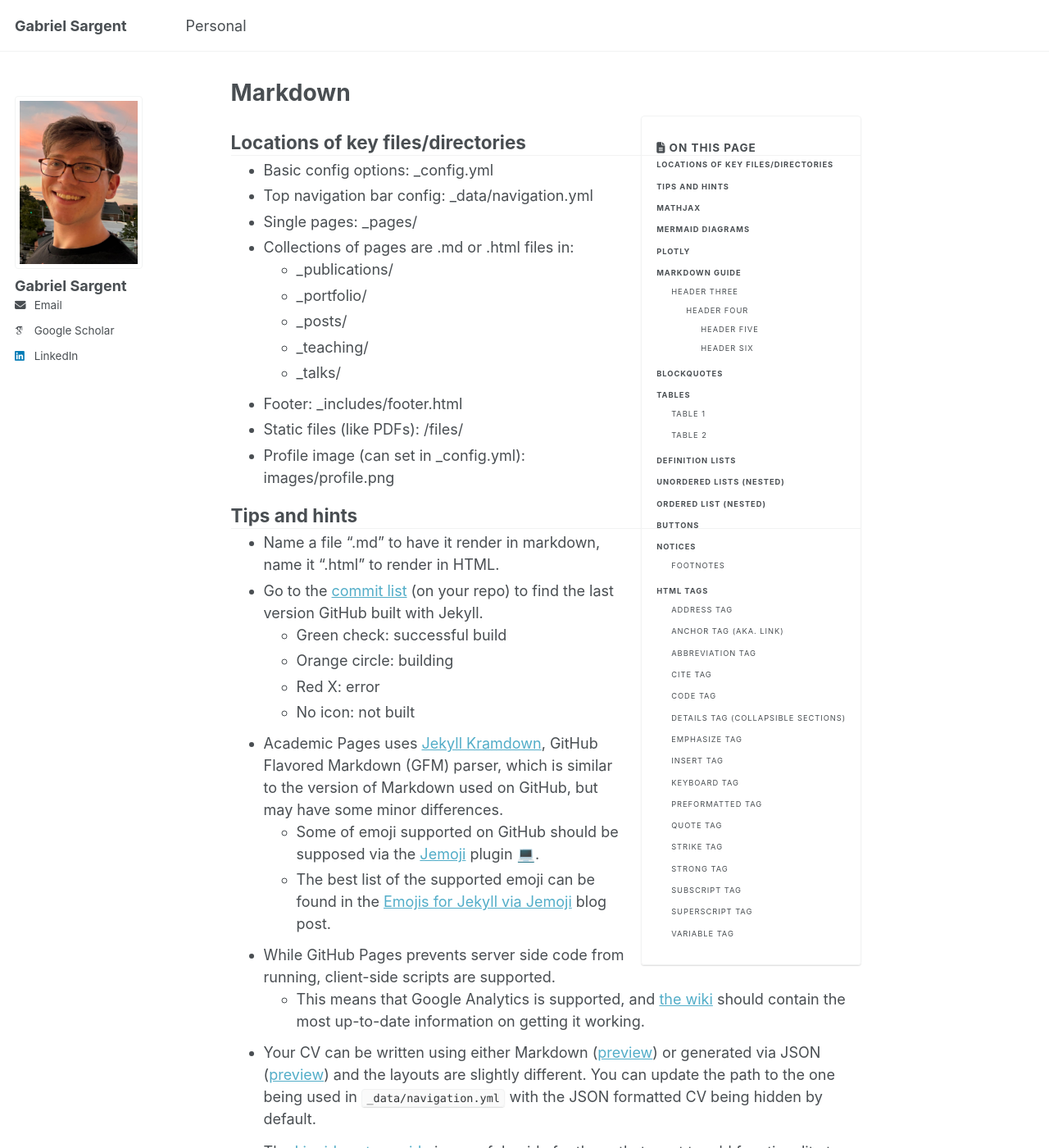
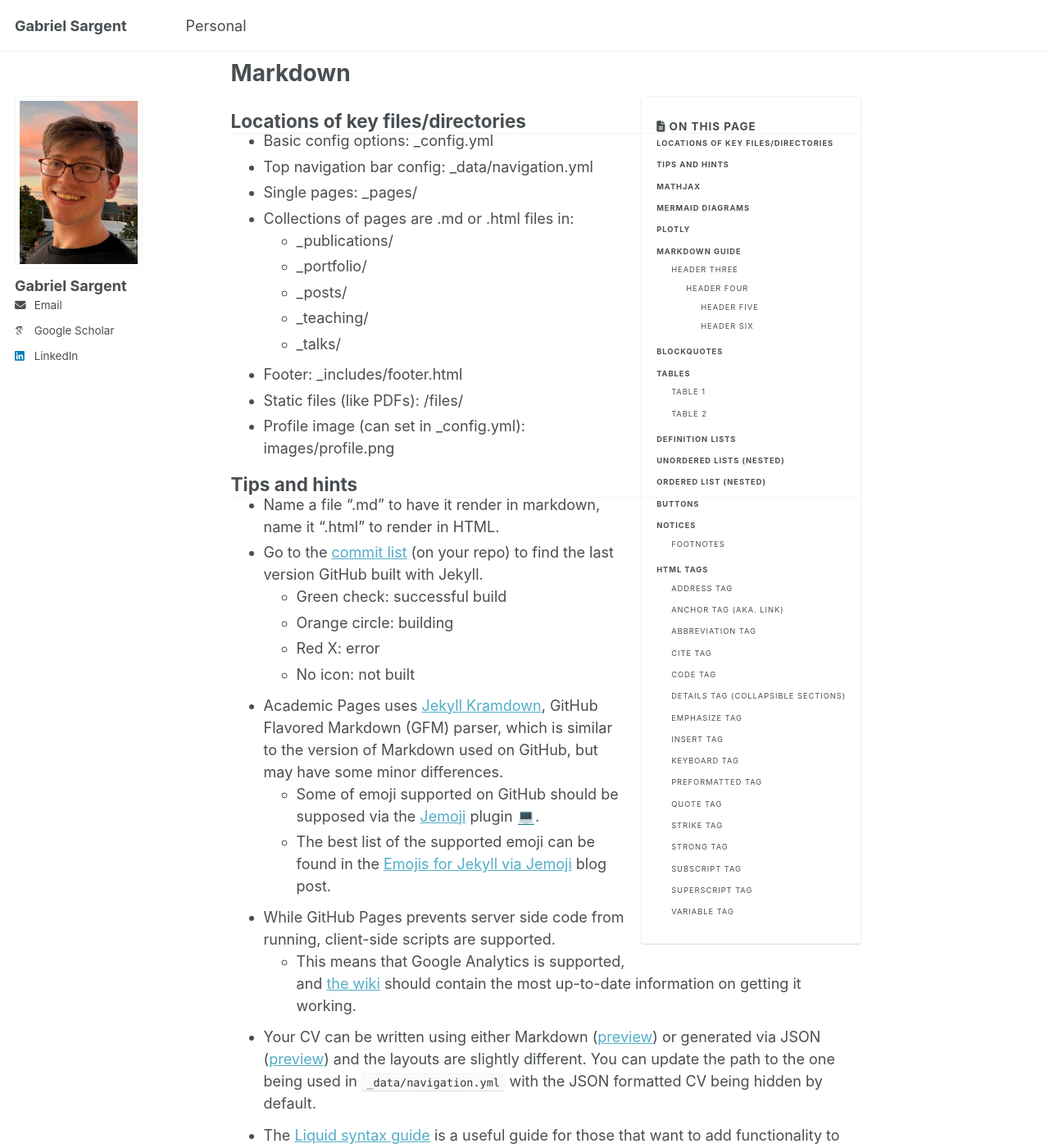
Before and after one commit to GabrielSargent/GabrielSargent.github.io, a Jekyll site: the page built from _pages/markdown.md, in a window 1280 px wide and 1400 px high. Shown: the whole window at 82% size. Built offline with Jekyll 4.4.1, drawn with Linux system fonts in a browser that asks for light colours; emoji names are drawn with the system emoji font; some web fonts are replaced; a script bundle is joined from its source files by our own code; library files that are not in the unit come from our copies.

Commit message:
Fix compact homepage spacing and refresh stylesheet cache

```diff
--- a/_sass/layout/_page.scss
+++ b/_sass/layout/_page.scss
@@ -5,7 +5,7 @@
 #main {
   @include container;
   @include clearfix;
-  margin-top: 2em;
+  margin-top: 0.65em;
   padding-left: 1em;
   padding-right: 1em;
   animation: intro 0.3s both;
@@ -52,12 +52,12 @@
 
   /* Keep academic homepage sections compact without changing the theme globally. */
   h2, h3, h4 {
-    margin-top: 0.85em;
-    margin-bottom: 0.15em;
+    margin-top: 0.75em;
+    margin-bottom: 0.1em;
   }
 
   h2 {
-    padding-bottom: 0.08em;
+    padding-bottom: 0.06em;
     border-bottom: 1px solid var(--global-border-color);
   }
 
@@ -68,7 +68,7 @@
 
   /* Remove the gap directly beneath section dividers. */
   h2 + ul, h2 + ol, h2 + p {
-    margin-top: 0;
+    margin-top: -0.4em;
   }
 
   li {
```
